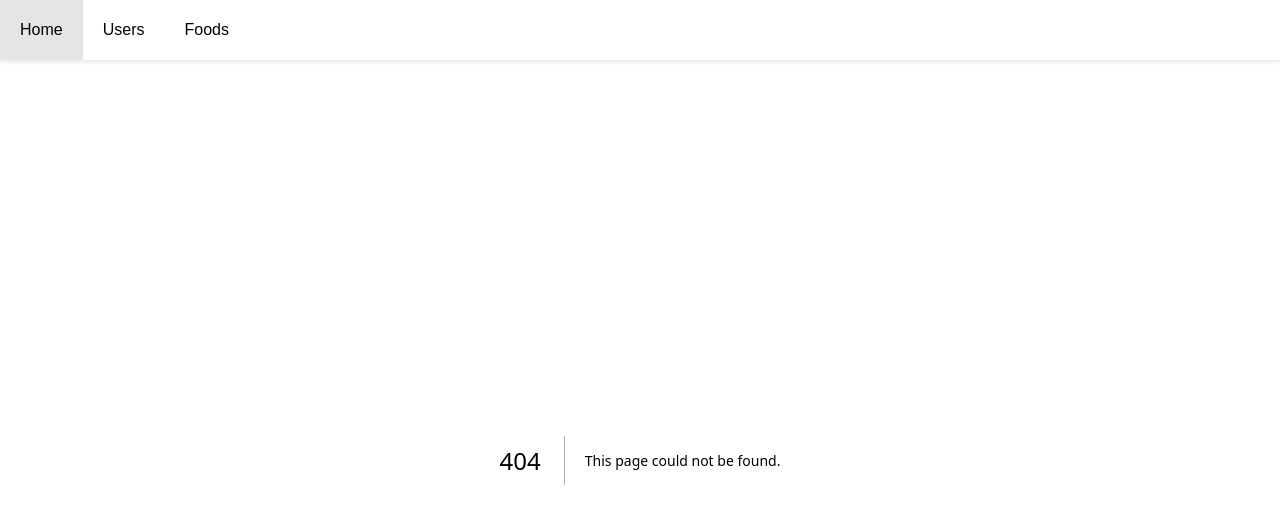
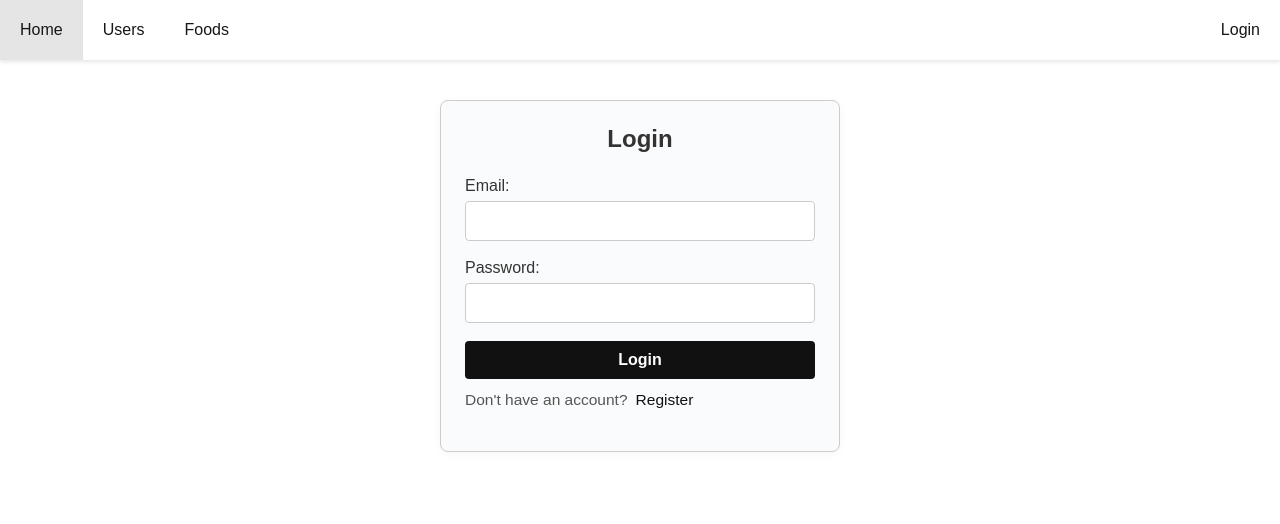
Before and after one commit to crauzx/fe-bootcamp-09, a Next.js app: page /login in a window 1280 px wide. Before the commit this address had no page. Shown: the top 524 px of the page. Built offline with nearby package versions, Linux system fonts and the light colour scheme.

Commit message:
add: login and register page

```diff
--- a/src/app/globals.css
+++ b/src/app/globals.css
@@ -37,13 +37,20 @@ a {
 
 .menu {
   display: flex;
+  justify-content: space-between;
   height: 60px;
   box-shadow: 0 2px 4px rgba(0, 0, 0, 0.1);
+}
+
+.list-menu-item {
+  display: flex;
+  align-items: center;
 }
 
 .menu-item {
   display: flex;
   align-items: center;
+  height: 100%;
   padding: 0 20px;
   font-size: 16px;
 }
--- a/src/app/layout.js
+++ b/src/app/layout.js
@@ -22,6 +22,7 @@ export default function RootLayout({ children }) {
     <html lang="en">
       <body className={`${geistSans.variable} ${geistMono.variable}`}>
         <nav className="menu">
+          <div className="list-menu-item">
             <Link href="/" className="menu-item">
               Home
             </Link>
@@ -31,6 +32,12 @@ export default function RootLayout({ children }) {
             <Link href="/foods" className="menu-item">
               Foods
             </Link>
+          </div>
+          <div className="list-menu-item">
+            <Link href="/login" className="menu-item">
+              Login
+            </Link>
+          </div>
         </nav>
         {children}
       </body>
--- /dev/null
+++ b/src/app/login/page.js
@@ -0,0 +1,32 @@
+"use client";
+import Link from "next/link";
+import styles from "./page.module.css";
+
+export default function LoginPage() {
+  return (
+    <div className={styles.page}>
+      <h2 className={styles.title}>Login</h2>
+      <div className={styles.form}>
+        <div className={styles.formGroup}>
+          <label>Email:</label>
+          <input type="email" name="email" className={styles.inputField} />
+        </div>
+        <div className={styles.formGroup}>
+          <label>Password:</label>
+          <input
+            type="password"
+            name="password"
+            className={styles.inputField}
+          />
+        </div>
+        <button className={styles.submitButton}>Login</button>
+        <div className={`${styles.formGroup} ${styles.registerPrompt}`}>
+          <label>Don&apos;t have an account?</label>
+          <Link href="/register" className={styles.registerLink}>
+            Register
+          </Link>
+        </div>
+      </div>
+    </div>
+  );
+}
--- /dev/null
+++ b/src/app/login/page.module.css
@@ -0,0 +1,100 @@
+.page {
+  max-width: 400px;
+  margin: 40px auto;
+  padding: 24px;
+  border: 1px solid #ccc;
+  border-radius: 8px;
+  background: #fafbfc;
+  box-shadow: 0 2px 8px rgba(0,0,0,0.04);
+}
+
+.title {
+  text-align: center;
+  font-size: 1.5rem;
+  margin-bottom: 24px;
+  color: #333;
+}
+
+.form {
+  display: flex;
+  flex-direction: column;
+}
+
+.formGroup {
+  margin-bottom: 18px;
+  display: flex;
+  flex-direction: column;
+}
+
+.formGroup label {
+  margin-bottom: 6px;
+  font-weight: 500;
+  color: #333;
+}
+
+.inputField {
+  width: 100%;
+  padding: 10px;
+  border: 1px solid #ccc;
+  border-radius: 4px;
+  font-size: 1rem;
+  background: #fff;
+  transition: border-color 0.2s;
+}
+
+.inputField:focus {
+  border-color: #111;
+  outline: none;
+}
+
+.registerPrompt {
+  display: flex;
+  flex-direction: row;
+  gap: 8px;
+  margin-top: 12px;
+  font-size: 0.97rem;
+  color: #555;
+}
+
+.registerPrompt label {
+  margin: 0;
+  font-weight: 400;
+  color: #555;
+}
+
+.registerLink {
+  color: #111;
+  background: transparent;
+  border-radius: 0;
+  font-size: 0.97rem;
+  font-weight: 500;
+  transition: color 0.2s;
+  cursor: pointer;
+}
+
+.registerLink:hover {
+  color: #333;
+  background: transparent;
+}
+
+.submitButton {
+  padding: 10px;
+  background-color: #111;
+  color: white;
+  border: none;
+  border-radius: 4px;
+  cursor: pointer;
+  font-size: 1rem;
+  font-weight: 600;
+  transition: background 0.2s;
+}
+
+.submitButton:hover {
+  background-color: #333;
+}
+
+.errorMessage {
+  color: #dc3545;
+  margin-top: 6px;
+  font-size: 0.95rem;
+}
--- /dev/null
+++ b/src/app/register/page.module.css
@@ -0,0 +1,70 @@
+.page {
+  max-width: 400px;
+  margin: 40px auto;
+  padding: 24px;
+  border: 1px solid #ccc;
+  border-radius: 8px;
+  background: #fafbfc;
+  box-shadow: 0 2px 8px rgba(0,0,0,0.04);
+}
+
+.title {
+  text-align: center;
+  font-size: 1.5rem;
+  margin-bottom: 24px;
+  color: #333;
+}
+
+.form {
+  display: flex;
+  flex-direction: column;
+}
+
+.formGroup {
+  margin-bottom: 18px;
+  display: flex;
+  flex-direction: column;
+}
+
+.formGroup label {
+  margin-bottom: 6px;
+  font-weight: 500;
+  color: #333;
+}
+
+.inputField {
+  width: 100%;
+  padding: 10px;
+  border: 1px solid #ccc;
+  border-radius: 4px;
+  font-size: 1rem;
+  background: #fff;
+  transition: border-color 0.2s;
+}
+
+.inputField:focus {
+  border-color: #111;
+  outline: none;
+}
+
+.submitButton {
+  padding: 10px;
+  background-color: #111;
+  color: white;
+  border: none;
+  border-radius: 4px;
+  cursor: pointer;
+  font-size: 1rem;
+  font-weight: 600;
+  transition: background 0.2s;
+}
+
+.submitButton:hover {
+  background-color: #333;
+}
+
+.errorMessage {
+  color: #dc3545;
+  margin-top: 6px;
+  font-size: 0.95rem;
+}
--- /dev/null
+++ b/src/components/css/success-modal.module.css
@@ -0,0 +1,71 @@
+.modalOverlay {
+  position: fixed;
+  top: 0;
+  left: 0;
+  width: 100vw;
+  height: 100vh;
+  background: rgba(0,0,0,0.3);
+  display: flex;
+  align-items: center;
+  justify-content: center;
+  z-index: 1000;
+}
+
+.modalContent {
+  background: #fff;
+  padding: 36px 32px 28px 32px;
+  border-radius: 12px;
+  box-shadow: 0 8px 32px rgba(0,0,0,0.18);
+  min-width: 320px;
+  text-align: center;
+  position: relative;
+  animation: modalFadeIn 0.3s;
+}
+
+@keyframes modalFadeIn {
+  from { transform: translateY(40px) scale(0.98); opacity: 0; }
+  to { transform: translateY(0) scale(1); opacity: 1; }
+}
+
+.modalTitle {
+  font-size: 1.4rem;
+  font-weight: 600;
+  color: #333;
+  margin-bottom: 16px;
+  display: flex;
+  flex-direction: column;
+  align-items: center;
+  gap: 10px;
+}
+
+.modalTitle::before {
+  content: "✔";
+  font-size: 2.2rem;
+  color: #28a745;
+  margin-bottom: 6px;
+}
+
+.modalMessage {
+  font-size: 1.15rem;
+  font-weight: 600;
+  margin-bottom: 18px;
+  color: #555;
+}
+
+.closeButton {
+  margin-top: 8px;
+  padding: 10px 28px;
+  background: #111;
+  color: #fff;
+  border: none;
+  border-radius: 6px;
+  font-weight: 500;
+  font-size: 1rem;
+  cursor: pointer;
+  transition: background 0.2s;
+  box-shadow: 0 2px 8px rgba(0,0,0,0.06);
+}
+
+.closeButton:hover {
+  background: #333;
+}
```
Also changed, not shown: src/app/register/page.js (added, +43 -0 lines), src/components/success-modal.js (added, +17 -0 lines). Lines whose indentation alone changed are shown as unchanged.
